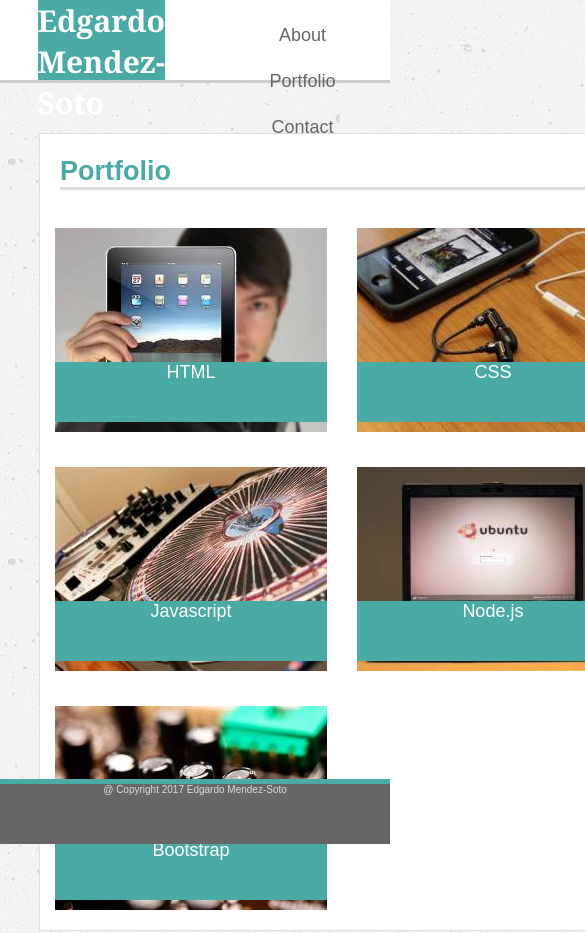
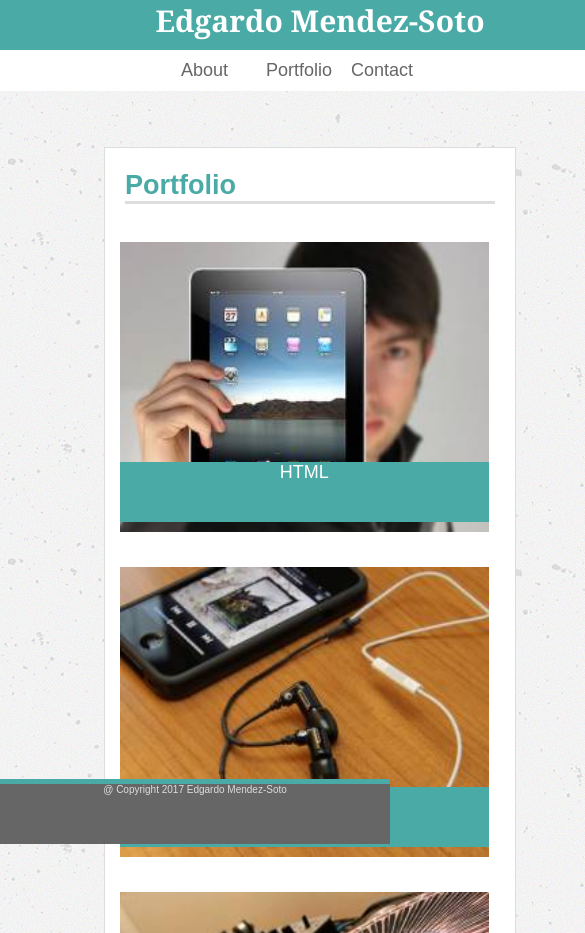
Before and after one commit to Gwenchy/Babsic_Portfolio, a plain HTML site: page portfolio.html in a window 390 px wide. Shown: the top 933 px of the page, 585 px wide, since content can reach past the window. Drawn offline with Linux system fonts and the light colour scheme.

Commit message:
Added Responsive CSS

```diff
--- a/assets/css/style.css
+++ b/assets/css/style.css
@@ -181,7 +181,6 @@ footer {
     font-size: 13px;
     border-style: none;
     margin-bottom: 10px;
-
 }
 
 .Pics {
@@ -209,3 +208,161 @@ footer {
     color: #ffffff;
     background: #4aaaa5;
 }
+
+
+@media screen and (max-width: 980px) {
+    .Middle_Content {
+        width: 960px;
+        margin: 50px 20px;
+    }
+    section {
+        width: 430px;
+    }
+    #Profile_Pic {
+        float: none;
+        width: 80%;
+        height: 300px;
+        margin: 0 10%;
+    }
+    .Main_Section {
+        flex: none;
+        width: 420px;
+        margin: 0 40px;
+        padding bottom: 100px;
+    }
+    header {
+        width: 100%;
+    }
+    .Connect_with_me {
+        flex: none;
+        margin: 0;
+    }
+    ul {
+        margin: 0;
+        padding: 0;
+        border: 0;
+    }
+    li {
+        width: 0px;
+    }
+    nav li {
+        display: inline-block;
+        margin: 40px;
+        padding-top: 0px;
+        position: relative;
+    }
+    .relative {
+        margin: auto;
+        width: 120%;
+    }
+    .portfolioPics {
+        width: 90%;
+    }
+}
+
+@media screen and (max-width: 768px) {
+    .topSection{
+        width: 100%;
+    }
+    body {
+        width: 768px;
+    }
+    .Connect_with_me {
+        width: 80%;
+        margin: 30px 40px;
+    }
+    .Middle_Content {
+        width: 760px;
+        margin: 50px 20px;
+        flex-wrap: wrap;
+    }
+    li {
+        flex: none;
+        margin: 0 80px 0 0;
+    }
+    h3 {
+        text-align: left;
+    }
+    .Icon{
+        margin: 10px;
+        padding: 0;
+        border: 0;
+    }
+    #Profile_Pic {
+        float: left;
+        width: 300px;
+        height: 250px;
+        margin: 0 20px 20px 20px;
+    }
+    .Main_Section {
+        width: 80%;
+        margin: 0 40px;
+        padding bottom: 100px;
+    }
+    header {
+        width: 100%;
+    }
+    .portfolioPics {
+        width: 272px;
+        height: 204px;
+    }
+    .relative {
+        margin: 0px;
+        width: 49.8%;
+    }
+    section {
+        width: 80%;
+        margin: 10%;
+    }
+}
+
+@media screen and (max-width: 640px) {
+    body {
+        width: 640px;
+        display: block;
+    }
+    .container {
+        margin: 0 10px;
+    }
+    .Nav_icon {
+        margin: 10px 40px;
+        padding: 0;
+    }
+    .Middle_Content {
+        width: 80%;
+        margin: 10%;
+    }
+    #Profile_Pic {
+        float: none;
+        width: 370px;
+        height: 250px;
+    }
+    .topSection {
+        display: block;
+        width: 100%;
+    }
+    .emptySpace {
+        width: 0;
+    }
+    .hLeft {
+        width: 100%;
+    }
+    .name {
+        height: 50px;
+    }
+    .navHeader {
+        width: 100%;
+    }
+    .Pics {
+        display: block;
+    }
+    .relative {
+        margin: 0;
+        padding: 0;
+        width: 100%;
+    }
+    .portfolioPics {
+        width: 90%;
+        height: 290px;
+    }
+}
```
Also changed, not shown: 2 other files.
